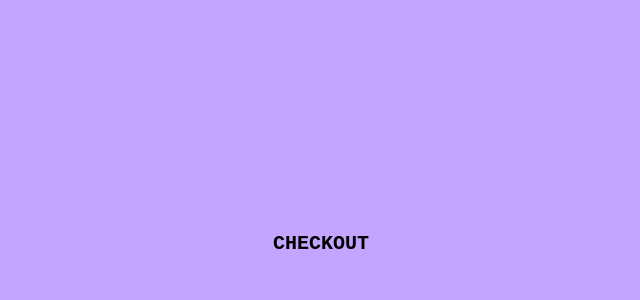
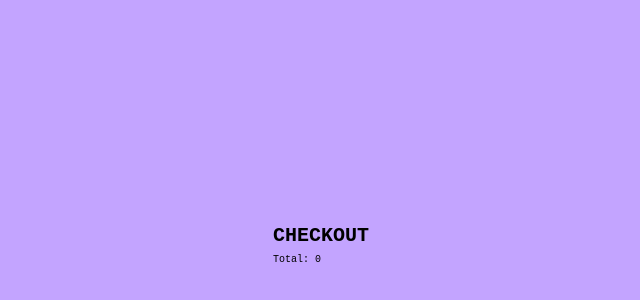
Before and after one commit to Ligiaxxx/AddToCart, a React (Create React App) app: page /checkout in a window 1280 px wide. Shown: the part 156-456 px from the top of the page, without its empty margins (319-959 px from the left). Built offline with nearby package versions, Linux system fonts and the light colour scheme.

Commit message:
Afisare total in checkout

```diff
--- a/src/App.js
+++ b/src/App.js
@@ -11,8 +11,8 @@ function App() {
       <BrowserRouter>
         <Routes>
           <Route path="/" element={<Todos />} />
+          <Route path="/cart" element={<Cart />} />
           <Route path="/checkout" element={<Checkout />} />
-          <Route path="/cart" element={<Cart />} />
         </Routes>
       </BrowserRouter>
     </div>
--- a/src/Cart.jsx
+++ b/src/Cart.jsx
@@ -15,11 +15,12 @@ function Cart() {
   const [products, setProducts] = useState([]);
   const [newProduct, setNewProduct] = useState("");
 
+  const [total, setTotal] = useState(0);
   useEffect(() => {
     // Fetch tasks from the server when the component mounts
     fetchTasks();
     fetchProducts();
-  }, []);
+  }, [products]);
 
   const fetchTasks = async () => {
     try {
@@ -36,11 +37,24 @@ function Cart() {
       const response = await fetch("http://localhost:3000/products");
       const data = await response.json();
 
-      console.log(data);
+      // console.log(data);
       setProducts(data);
     } catch (error) {
       console.error("Error fetching products:", error);
     }
+  };
+
+  const calculateTotal = () => {
+    let totalPrice = 0;
+    products.forEach((product) => {
+      // Calculăm prețul total pentru fiecare produs, înmulțind prețul cu cantitatea
+      const productTotalPrice = product.price * product.quantity;
+      // Adăugăm prețul total al produsului la prețul total general
+      totalPrice += productTotalPrice;
+    });
+    // Setăm totalul calculat în starea componentei
+    setTotal(totalPrice);
+    console.log(totalPrice);
   };
 
   const addTask = async () => {
@@ -142,7 +156,14 @@ function Cart() {
           ))}
         </ul>
       )}
-   <button><Link to="/checkout" target="_blank">Go to Checkout</Link></button>
+      <button onClick={calculateTotal}>
+        <Link
+          to={{ pathname: "/checkout", search: `?total=${total}`}}
+           target="_blank"
+        >
+          Go to Checkout
+        </Link>
+      </button>
     </div>
   );
 }
--- a/src/Checkout.jsx
+++ b/src/Checkout.jsx
@@ -1,12 +1,18 @@
-import React, { useState, useEffect } from "react";
+import React from "react";
+import { useLocation } from "react-router-dom";
 import "./style/Checkout.css";
-import { Link } from "react-router-dom";
-
 
 function Checkout() {
-    return(
-        <div><h1>CHECKOUT</h1></div>
-    )
-};
+    const location = useLocation();
+    const searchParams = new URLSearchParams(location.search);
+    const total = searchParams.get("total") || 0;
+
+  return (
+    <div>
+      <h1>CHECKOUT</h1>
+      <p>Total: {total}</p>
+    </div>
+  );
+}
 
 export default Checkout;
--- a/src/ProductItem.jsx
+++ b/src/ProductItem.jsx
@@ -1,6 +1,6 @@
 import React from 'react';
 
-function ProductItem({ product, deleteProduct, image }) {
+function ProductItem({ product, deleteProduct,price, name, image }) {
   const deleteProductHandler = async () => {
     try {
       if (product.quantity > 1) {
```
